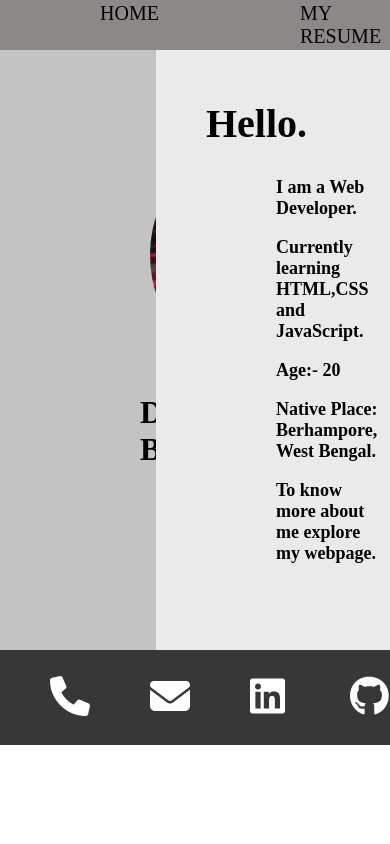
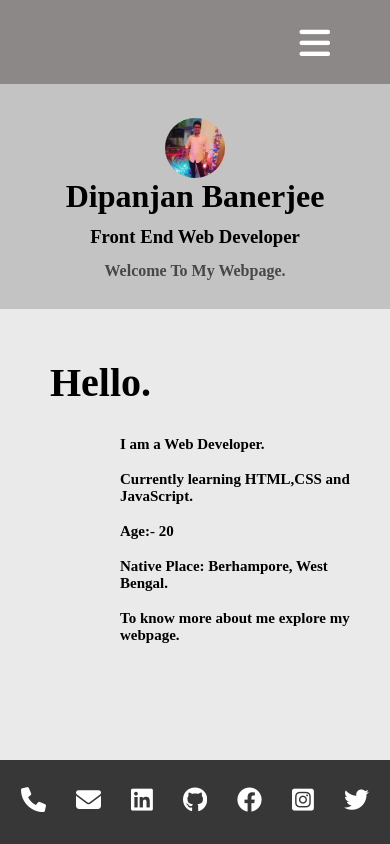
Before and after one commit to banerjeedipanjanofficial/banerjeedipanjanofficial.github.io, a plain HTML site: page index.html in a window 390 px wide. Drawn offline with Linux system fonts and the light colour scheme.

Commit message:
Made Responsive

```diff
--- a/index.css
+++ b/index.css
@@ -1,42 +1,56 @@
 *{
     margin: 0;
     padding: 0;
-    overflow:hidden;
+    overflow-x:hidden;
+  }
+
+  body{
+    max-height: 100%;
   }
 
   nav {
+    display: flex;
     width: 100%;
-    height: 50px;
-    /* border: 2px solid black; */
+    height: 10vh;
+    background-color: #8d8888;
+    justify-content: center;
+    align-items: center;
+  }
+  nav ul{
     display: flex;
-    align-items: center;
-    justify-content: space-evenly;
-    background-color: #8d8888;
+    /* align-items: center;
+    justify-content: center; */
+
   }
+  nav ul li {
+    height: 30px;
+    /* display: inline-block; */
+    padding: 0 90px ;
+    list-style-type: none;
+   }
+nav ul li a{
+  text-decoration: none;
+  color: white;
+  font-size: 20px;
+}
+nav ul li:hover{
+  background-color: #818080;
+}
+nav ul li a:hover{
+  color: rgb(203, 252, 252);
+}
 
-  nav ul{
-    list-style-type: none;
-    display: flex;
-  }
-
-  nav ul li a:hover{
+  nav .fa-bars{
+    display: none;
+    position:absolute;
+    top: 25px;
+    right: 60px;
+    font-size: 35px;
     color: white;
-    border-radius: 5px;
-  }
-
-  nav ul li a{
-    text-decoration: none;
-    color: black;
-  }
-
-  nav ul li{
-    text-decoration: none;
-    padding: 0 100px;
-    font-size: 20px;
   }
 
   header{
-    height: 600px;
+    height: 80vh;
     width: 100%;
     /* border: 2px solid red; */
     display: flex;
@@ -44,42 +58,50 @@
 
   header .profileimg{
     /* border: 2px solid black; */
-    height: 600px;
     width: 40%;
+    height: 100%;
     background-color: #c4c3c3;
+    display: flex;
+    flex-direction: column;
+    align-items: center;
+    justify-content: center;
   }
 
   header .profileimg img {
     height: 250px;
     width: 250px;
     border-radius: 50%;
-    position: relative;
+    /* position: relative;
     left: 150px;
-    top: 80px;
+    top: 80px; */
   }
 
   header .profileimg h1{
-    position: relative;
-    top: 90px;
-    left: 140px;
+    position:relative;
+    top: 20px;
+    /* left: 140px; */
   }
 
   header .profileimg h3{
     position: relative;
-    top: 100px;
-    left: 170px;
+    top: 30px;
+    /* left: 170px; */
   }
 
   header .profileimg h4{
     position: relative;
-    top: 120px;
-    left: 180px;
+    top: 40px;
+    /* left: 180px; */
     color: rgb(72, 71, 71);
   }
 
   header .profileimg a{
     color: black;
     text-decoration: none;
+  }
+
+  header .profileinfo {
+    height: 100%;
   }
 
   header .profileinfo h1{
@@ -106,13 +128,12 @@
   header .profileinfo{
     /* border: 2px solid black; */
     width: 60%;
-    height: 600px;
     background-color: #eaeaea;
   }
 
   .bottom{
     /* border: 2px solid black; */
-    height: 95px;
+    height: 10vh;
     background-color: #383737;
     display: flex;
     align-items: center;
--- a/index.html
+++ b/index.html
@@ -9,12 +9,14 @@
   <title>RESUME</title>
   <link rel="stylesheet" href="index.css">
   <link rel="stylesheet" href="FontAwesome/fontawesome-free-6.1.1-web/css/all.css">
+  <link rel="stylesheet" href="media.css">
+  <!-- <link rel="stylesheet" href="test.css"> -->
 </head>
 
 <body>
 
   <nav>
-    <ul>
+    <ul >
       <li>
         <a href="index.html">
           HOME
@@ -35,21 +37,23 @@
           CONTACT ME
         </a>
       </li>
-
     </ul>
+    <i class="fa-solid fa-bars"></i>
   </nav>
 
   <header>
     <div class="profileimg">
       <img src="profile.jpeg" alt="Dipanjan Banerjee">
       <h1>Dipanjan Banerjee</h1>
-      <h3><a href="https://developer.mozilla.org/en-US/docs/Learn/Front-end_web_developer">Font End Web Developer</a></h3>
+      <h3><a href="https://developer.mozilla.org/en-US/docs/Learn/Front-end_web_developer">Front End Web Developer</a>
+      </h3>
       <h4>Welcome To My Webpage.</h4>
       <!-- <p>
         I am a Web Developer and this my webpage. I created using HTML and CSS.
       </p> -->
-    </div>
-    <div class="profileinfo">
+  </div>
+      <div class="profileinfo">
+
       <h1>Hello.</h1>
       <ul>
         <li>
@@ -82,8 +86,7 @@
       </li>
       <li>
         <a href="mailto: dipanjan04banerjee@gmail.com">
-          <i class="fa-solid fa-envelope"
-            title="dipanjan04banerjee@gmail.com"></i>
+          <i class="fa-solid fa-envelope" title="dipanjan04banerjee@gmail.com"></i>
         </a>
       </li>
       <li>
@@ -98,7 +101,7 @@
       </li>
       <li>
         <a href="https://www.facebook.com/arya.banerjee.3363">
-          <i class="fa-brands fa-facebook"  title="Facebook:Dipanjan Banerjee"></i>
+          <i class="fa-brands fa-facebook" title="Facebook:Dipanjan Banerjee"></i>
         </a>
       </li>
       <li>
@@ -123,6 +126,7 @@
       </li> -->
     </ul>
   </div>
+  <script src="index.js"></script>
 </body>
 
 </html>
--- /dev/null
+++ b/index.js
@@ -0,0 +1,8 @@
+const ul =document.getElementsByTagName('ul')[0];
+const nav =document.getElementsByTagName('nav')[0];
+const bar=document.getElementsByClassName('fa-bars')[0];
+
+bar.addEventListener('click',()=>{
+    ul.classList.toggle('active');
+    nav.classList.toggle('active');
+})
--- /dev/null
+++ b/media.css
@@ -0,0 +1,102 @@
+@media (max-width: 370px) {
+  header .profileimg h1{
+    font-size: 30px;
+  }
+}
+
+@media (max-width: 820px) and (max-height: 1000px) {
+  nav ul li {
+    padding: 0 30px;
+    font-size: 15px;
+    font-weight: bold;
+  }
+
+  header {
+    /* height: 769px; */
+    flex-direction: column;
+  }
+
+  header .profileimg {
+    width: 100%;
+    height: 50%;
+    flex-direction: column;
+  }
+
+  header .profileimg img {
+    /* display: none; */
+    width: 60px;
+    height: 60px;
+    position: relative;
+    top: -10px;
+  }
+
+  header .profileimg h1 {
+    position: relative;
+    top: -10px;
+  }
+  header .profileimg h3 {
+    position: relative;
+    top: 1px;
+  }
+  header .profileimg h4 {
+    position: relative;
+    top: 15px;
+  }
+
+  header .profileinfo {
+    width: 100%;
+    /* height: 40%; */
+    flex-direction: column;
+    overflow: auto;
+  }
+
+  header .profileinfo ul {
+    width: 60%;
+  }
+
+  header .profileinfo ul li {
+    font-size: 15px;
+  }
+
+  .bottom ul li {
+    padding: 0 15px;
+  }
+
+  .bottom i {
+    font-size: 25px;
+  }
+}
+
+@media (min-width: 1012px) and (max-width: 1108px) {
+nav ul li a{
+  font-size: 15px;
+}
+}
+
+@media (max-width:1011px){
+  nav.active{
+    height: auto;
+  }
+  nav ul  {
+    /* flex-direction: column; */
+    /* align-items: center; */
+    /* padding-top: 80px; */
+    position: relative;
+    top: 0;
+    left: -100%;
+    transition: 0.5s ;
+    display: block;
+    width: 100%;
+    text-align: center;
+  }
+  nav ul li{
+    padding: 10px 0;
+  }
+  nav .fa-bars{
+    display: block;
+  }
+  nav ul.active{
+    left: 0;
+    padding-top: 70px;
+  }
+}
```
Also changed, not shown: test.css (added), 1 other file.
